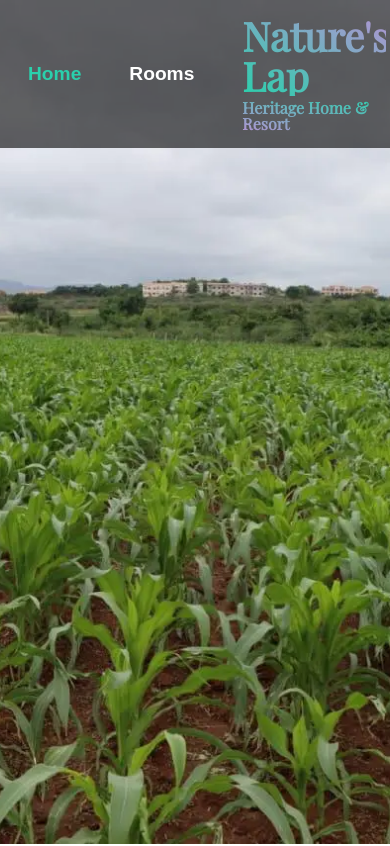
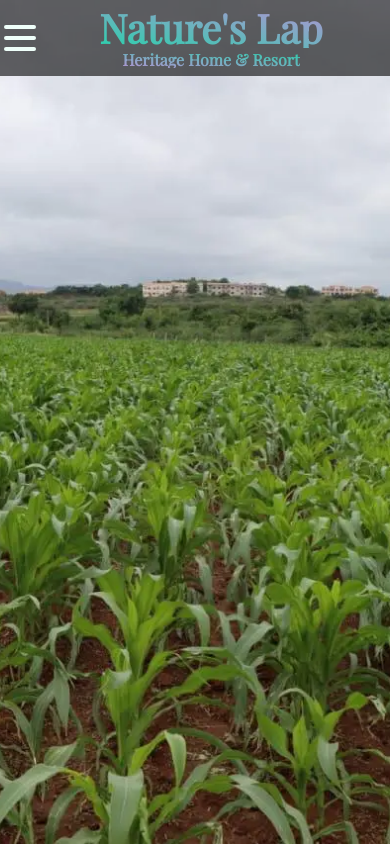
Before and after one commit to ayechico21/natures-lap, a React (Vite) app: page / in a window 390 px wide. Shown: the top 846 px of the page. Built offline with nearby package versions, Linux system fonts and the light colour scheme; the HTML template or start-up script is replaced by a standard one; a web font is replaced by a local one.

Commit message:
feat: hamburger menu

```diff
--- a/src/App.css
+++ b/src/App.css
@@ -9,4 +9,5 @@ body {
   font-optical-sizing: auto;
   font-weight: 400;
   font-style: normal;
+  overflow-x: hidden;
 }
--- /dev/null
+++ b/src/components/CurvyLines.jsx
@@ -0,0 +1,73 @@
+import React from "react";
+import styled from "styled-components";
+
+function CurvyLines() {
+  return (
+    <Wrapper>
+      <StyledDiv />
+    </Wrapper>
+  );
+}
+
+const Wrapper = styled.div`
+  display: flex;
+  justify-content: center;
+  align-items: center;
+`;
+
+const StyledDiv = styled.div`
+  --s: 16px; /* control the size */
+  --b: 2px; /* control the border thickness */
+
+  width: calc(8 * var(--s));
+  aspect-ratio: 4;
+  display: grid;
+
+  &::before,
+  &::after {
+    content: "";
+    grid-area: 1/1;
+    background: linear-gradient(#bd1550 50%, #e97f02 0) no-repeat,
+      linear-gradient(#f8ca00 50%, #8a9b0f 0) no-repeat;
+    background-size: 50% 200%;
+    --_g: calc(-0.45 * var(--s)), #0000 calc(99% - var(--b)),
+      #000 calc(101% - var(--b)) 99%, #0000 101%;
+    --_s: calc(4 * var(--s)) var(--s) repeat-x;
+    --_r: calc(1.096 * var(--s) + var(--b) / 2);
+    -webkit-mask: radial-gradient(var(--_r) at left 50% bottom var(--_g))
+        calc(50% - 2 * var(--s)) calc(50% - var(--s) / 2) / var(--_s),
+      radial-gradient(var(--_r) at left 50% top var(--_g)) 50%
+        calc(50% + var(--s) / 2) / var(--_s);
+    animation: back 6s infinite steps(1), load 1.5s infinite linear alternate;
+  }
+  &::after {
+    transform: scaleY(-1);
+    animation-delay: -1.5s;
+  }
+
+  @keyframes load {
+    0% {
+      clip-path: inset(0 75% 0 0);
+    }
+    to {
+      clip-path: inset(0 0 0 75%);
+    }
+  }
+  @keyframes back {
+    0%,
+    100% {
+      background-position: 0% 0%, 100% 0%;
+    }
+    25% {
+      background-position: 0% 100%, 100% 0%;
+    }
+    50% {
+      background-position: 0% 100%, 100% 100%;
+    }
+    75% {
+      background-position: 0% 0%, 100% 100%;
+    }
+  }
+`;
+
+export default CurvyLines;
--- /dev/null
+++ b/src/components/HamburgerMenu.jsx
@@ -0,0 +1,164 @@
+import React from "react";
+import styled from "styled-components";
+import { NavLink } from "react-router-dom";
+
+function HamburgurMenu({ scrollToFooter }) {
+  const [isMenuOpen, setIsMenuOpen] = React.useState(false);
+  const menuRef = React.useRef();
+  React.useEffect(() => {
+    const listener = (event) => {
+      if (!menuRef.current || menuRef.current.contains(event.target)) {
+        return;
+      }
+      setIsMenuOpen(false);
+    };
+    document.addEventListener("mousedown", listener);
+    return () => {
+      document.removeEventListener("mousedown", listener);
+    };
+  }, []);
+  return (
+    <Wrapper ref={menuRef}>
+      <StyledBurger
+        open={isMenuOpen}
+        onClick={() => setIsMenuOpen((cur) => !cur)}
+      >
+        <div />
+        <div />
+        <div />
+      </StyledBurger>
+      <StyledMenu open={isMenuOpen}>
+        {/* <a href="/">
+          <span role="img" aria-label="about us">
+            &#x1f481;&#x1f3fb;&#x200d;&#x2642;&#xfe0f;
+          </span>
+          About us
+        </a>
+        <a href="/">
+          <span role="img" aria-label="price">
+            &#x1f4b8;
+          </span>
+          Pricing
+        </a>
+        <a href="/">
+          <span role="img" aria-label="contact">
+            &#x1f4e9;
+          </span>
+          Contact
+        </a> */}
+        <StyledNavLink to="/">Home</StyledNavLink>
+        <StyledNavLink to="/rooms">Rooms</StyledNavLink>
+        <StyledNavLink to="/dining">Restaurant</StyledNavLink>
+        <ListItem onClick={scrollToFooter}>Contact Us</ListItem>
+      </StyledMenu>
+    </Wrapper>
+  );
+}
+
+const Wrapper = styled.div`
+  @media screen and (min-width: 900px) {
+    display: none;
+  }
+`;
+
+const theme = {
+  primaryDark: "#ff0000",
+  primaryLight: "#EFFFFA",
+  primaryHover: "#343078",
+  mobile: "576px",
+};
+
+const StyledBurger = styled.button`
+  display: flex;
+  flex-direction: column;
+  justify-content: space-around;
+  width: 2rem;
+  height: 2rem;
+  background: transparent;
+  border: none;
+  cursor: pointer;
+  padding: 0;
+  z-index: 10;
+
+  &:focus {
+    outline: none;
+  }
+
+  div {
+    width: 2rem;
+    height: 0.25rem;
+    background: ${({ open }) =>
+      open ? theme.primaryDark : theme.primaryLight};
+    border-radius: 10px;
+    transition: all 0.3s linear;
+    position: relative;
+    transform-origin: 1px;
+
+    &:first-child {
+      transform: ${({ open }) => (open ? "rotate(45deg)" : "rotate(0)")};
+    }
+
+    &:nth-child(2) {
+      opacity: ${({ open }) => (open ? "0" : "1")};
+      transform: ${({ open }) => (open ? "translateX(20px)" : "translateX(0)")};
+    }
+
+    &:nth-child(3) {
+      transform: ${({ open }) => (open ? "rotate(-45deg)" : "rotate(0)")};
+    }
+
+    z-index: 1;
+    margin-left: ${({ open }) => (open ? "16px" : "0px")};
+  }
+`;
+
+const StyledMenu = styled.nav`
+  display: flex;
+  flex-direction: column;
+  justify-content: center;
+  gap: 8px;
+  background: hsla(0, 0%, 0%, 0.6);
+  /* height: 100vh; */
+  text-align: left;
+  padding: 16px;
+  padding-top: 72px;
+  position: absolute;
+  top: 0px;
+  left: 0;
+  transform: ${({ open }) => (open ? "translateX(0)" : "translateX(-100%)")};
+  transition: transform 0.3s ease-in-out;
+
+  /* a {
+    font-size: 2rem;
+    text-transform: uppercase;
+    padding: 2rem 0;
+    font-weight: bold;
+    letter-spacing: 0.5rem;
+    color: ${theme.primaryDark};
+    text-decoration: none;
+    transition: color 0.3s linear;
+    &:hover {
+      color: ${theme.primaryHover};
+    }
+  } */
+`;
+
+const ListItem = styled.li`
+  font-weight: 600;
+  font-size: 1.2rem;
+  color: white;
+  text-decoration: none;
+  cursor: pointer;
+`;
+
+const StyledNavLink = styled(NavLink)`
+  font-weight: 600;
+  font-size: 1.2rem;
+  color: white;
+  text-decoration: none;
+  &.active {
+    color: #2ad0ac;
+  }
+`;
+
+export default HamburgurMenu;
--- a/src/components/Header.jsx
+++ b/src/components/Header.jsx
@@ -2,6 +2,7 @@ import React from "react";
 import { NavLink, useLocation } from "react-router-dom";
 import styled from "styled-components";
 import Logo from "./Logo";
+import HamburgurMenu from "./HamburgerMenu";
 
 function Header({ scrollToFooter }) {
   //const url = new URL("/mainBg.png", import.meta.url).href;
@@ -15,6 +16,7 @@ function Header({ scrollToFooter }) {
       <MainImage src={url} />
       <ListWrapper>
         <List>
+          <HamburgurMenu scrollToFooter={scrollToFooter} />
           <StyledNavLink to="/">Home</StyledNavLink>
           <StyledNavLink to="/rooms">Rooms</StyledNavLink>
           <LogoListItem>
@@ -51,7 +53,10 @@ const ListWrapper = styled.div`
   transform: translateX(-50%);
   color: white;
   background-color: hsla(0, 0%, 0%, 0.6);
-  padding: 8px 4px;
+  padding: 8px 24px;
+  @media screen and (max-width: 900px) {
+    padding: 8px 4px;
+  }
 `;
 
 const List = styled.ul`
@@ -62,16 +67,12 @@ const List = styled.ul`
   display: flex;
   align-items: center;
   gap: 48px;
-  padding: 8px 24px;
   margin: 0 auto;
   font-family: "Raleway", sans-serif;
-  /*position: absolute;
-  top: 0;
-  left: 50%;
-  transform: translateX(-50%);
-  color: white;
-  /*  backdrop-filter: blur(1px); */
-  /*background-color: hsla(0, 0%, 0%, 0.3);*/
+  @media screen and (max-width: 900px) {
+    padding: 0;
+    gap: 0;
+  }
 `;
 
 const ListItem = styled.li`
@@ -80,6 +81,9 @@ const ListItem = styled.li`
   color: white;
   text-decoration: none;
   cursor: pointer;
+  @media screen and (max-width: 900px) {
+    display: none;
+  }
 `;
 
 const StyledNavLink = styled(NavLink)`
@@ -90,12 +94,20 @@ const StyledNavLink = styled(NavLink)`
   &.active {
     color: #2ad0ac;
   }
+  @media screen and (max-width: 900px) {
+    display: none;
+  }
 `;
 
-const LogoListItem = styled(ListItem)`
+const LogoListItem = styled.li`
+  font-weight: 600;
+  font-size: 1.2rem;
+  color: white;
+  text-decoration: none;
+  cursor: initial;
+  margin: 0 auto;
   font-family: "Playfair Display", serif;
-  margin: 0 auto;
-  cursor: initial;
+
 `;
 
 export default Header;
```
Also changed, not shown: package.json (+4 -5 lines), 1 other file (tests, documents, lock files or other folders).
